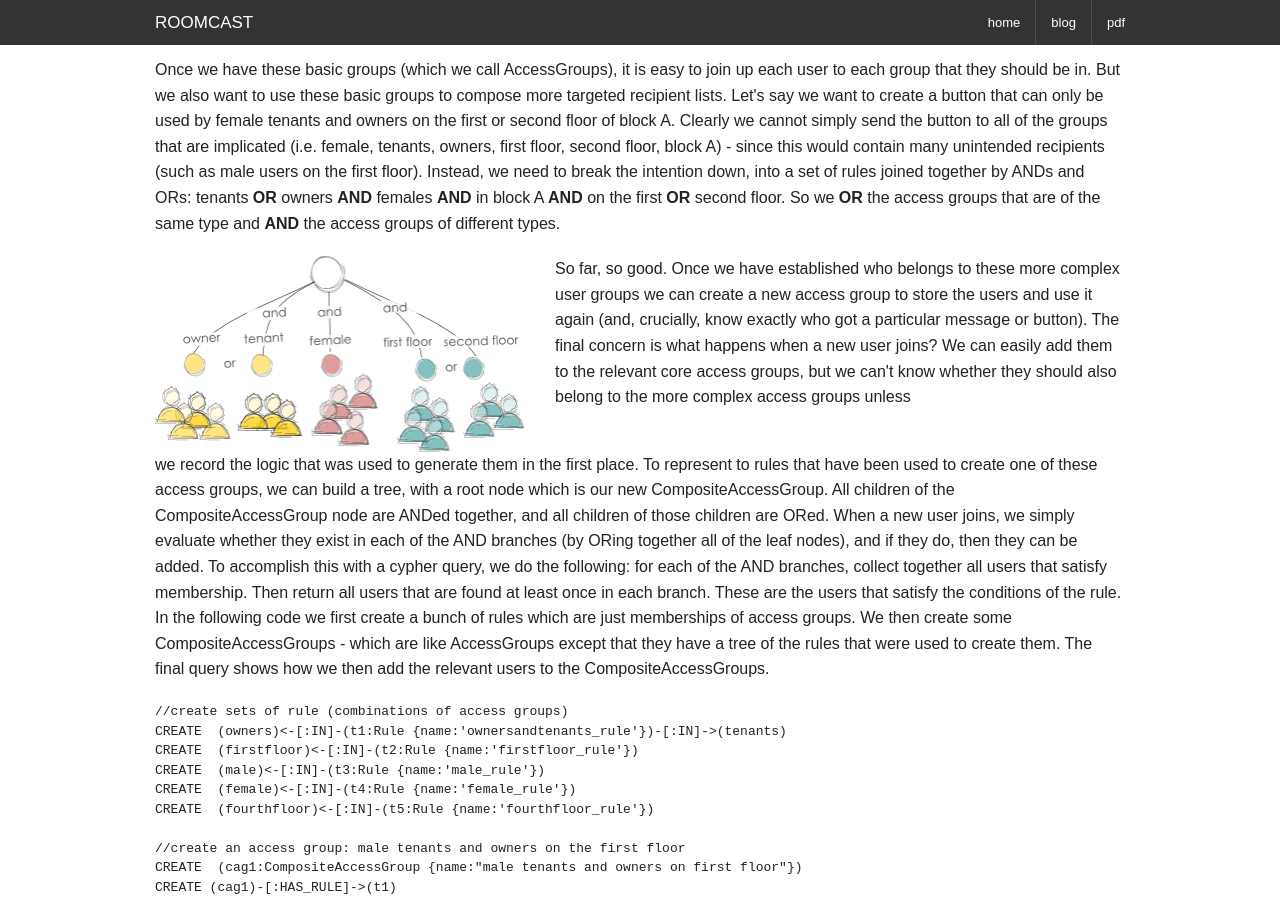
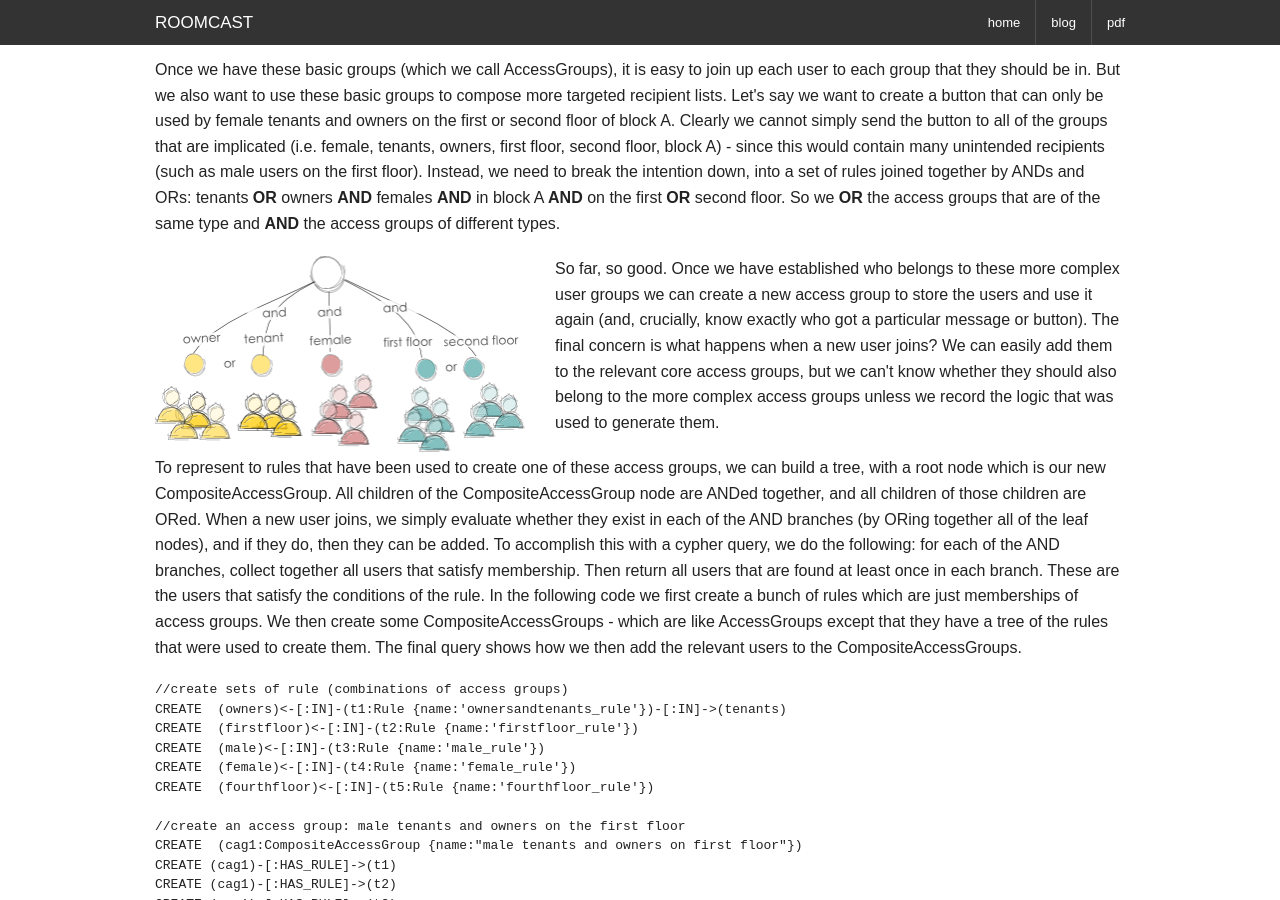
Before and after one commit to tlodge/roomcast.website, a Jekyll site: the page built from _posts/2015-07-23-expressive-building-based-communication.md, in a window 1280 px wide and 900 px high, scrolled down 736 px. Built offline with Jekyll 4.4.1, drawn with Linux system fonts in a browser that asks for light colours.

Commit message:
cp update

```diff
--- a/_posts/2015-07-23-expressive-building-based-communication.md
+++ b/_posts/2015-07-23-expressive-building-based-communication.md
@@ -45,13 +45,13 @@ layout: post
 		 <img src="/assets/img/rules.png"/>
 	</div>
 	<div class="large-6 columns">
-		 <p> So far, so good.  Once we have established who belongs to these more complex user groups we can create a new access group to store the users and use it again (and, crucially, know exactly who got a particular message or button). The final concern is what happens when a new user joins?  We can easily add them to the relevant core access groups, but we can't know whether they should also belong to the more complex access groups unless </p>
+		 <p> So far, so good.  Once we have established who belongs to these more complex user groups we can create a new access group to store the users and use it again (and, crucially, know exactly who got a particular message or button). The final concern is what happens when a new user joins?  We can easily add them to the relevant core access groups, but we can't know whether they should also belong to the more complex access groups unless we record the logic that was used to generate them.</p>
 	</div>
 </div>
 
 <div class="row">
 	<div class="large-10 columns">
- 		<p>  we record the logic that was used to generate them in the first place.  To represent to rules that have been used to create one of these access groups, we can build a tree, with a root node which is our new CompositeAccessGroup.  All children of the CompositeAccessGroup node are ANDed together, and all children of those children are ORed.  When a new user joins, we simply evaluate whether they exist in each of the AND branches (by ORing together all of the leaf nodes), and if they do, then they can be added.  To accomplish this with a cypher query, we do the following: for each of the AND branches, collect together all users that satisfy membership. Then return all users that are found at least once in each branch.  These are the users that satisfy the conditions of the rule.   In the following code we first create a bunch of rules which are just memberships of access groups.  We then create some CompositeAccessGroups - which are like AccessGroups except that they have a tree of the rules that were used to create them.  The final query shows how we then add the relevant users to the CompositeAccessGroups.
+ 		<p> To represent to rules that have been used to create one of these access groups, we can build a tree, with a root node which is our new CompositeAccessGroup.  All children of the CompositeAccessGroup node are ANDed together, and all children of those children are ORed.  When a new user joins, we simply evaluate whether they exist in each of the AND branches (by ORing together all of the leaf nodes), and if they do, then they can be added.  To accomplish this with a cypher query, we do the following: for each of the AND branches, collect together all users that satisfy membership. Then return all users that are found at least once in each branch.  These are the users that satisfy the conditions of the rule.   In the following code we first create a bunch of rules which are just memberships of access groups.  We then create some CompositeAccessGroups - which are like AccessGroups except that they have a tree of the rules that were used to create them.  The final query shows how we then add the relevant users to the CompositeAccessGroups.
 		 </p>
 		 <p>
 		 <pre>
```
